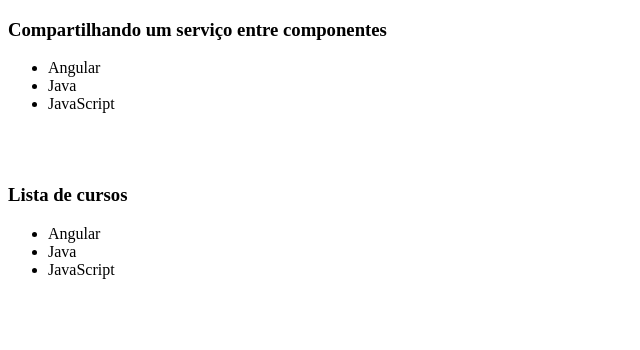
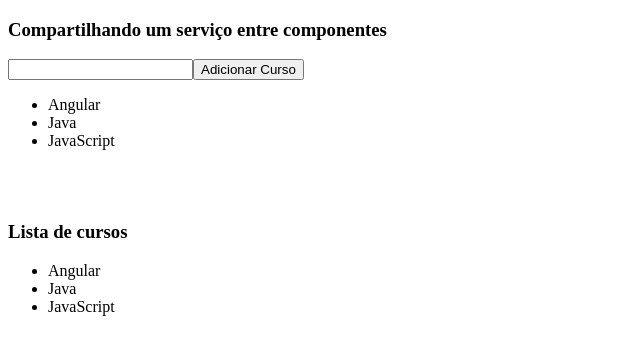
Before and after one commit to emanoelcampos/angular-servicos, an Angular app: page / in a window 1280 px wide. Shown: the top 350 px of the page, without its empty margins (0-640 px from the left). Built offline with nearby package versions, Linux system fonts and the light colour scheme.

Commit message:
metodo adicionar cursos

```diff
--- a/src/app/criar-curso/criar-curso.component.html
+++ b/src/app/criar-curso/criar-curso.component.html
@@ -1,4 +1,7 @@
 <h3>Compartilhando um serviço entre componentes</h3>
+
+<input type="text" #cursoInput>
+<button (click)="onAddCurso(cursoInput.value)">Adicionar Curso</button>
 
 <ul>
   <li *ngFor="let curso of cursos">
--- a/src/app/criar-curso/criar-curso.component.ts
+++ b/src/app/criar-curso/criar-curso.component.ts
@@ -17,4 +17,7 @@ export class CriarCursoComponent implements OnInit {
     this.cursos = this.cursosService.getCursos();
   }
 
+  onAddCurso(curso: string) {
+    this.cursosService.addCurso(curso);
+  }
 }
```
